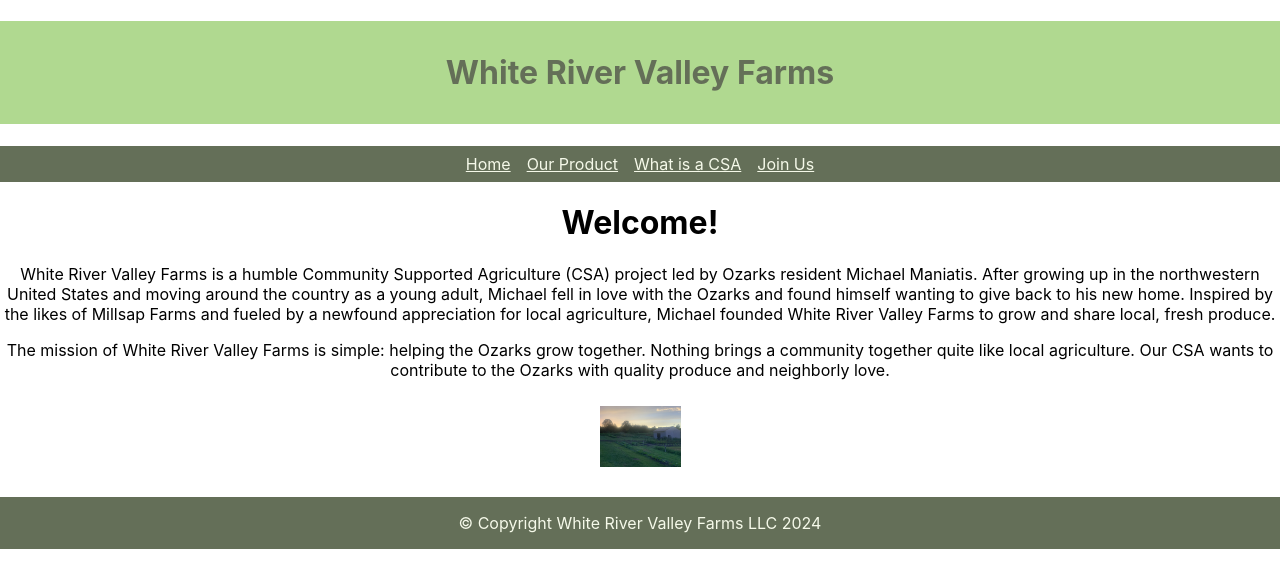
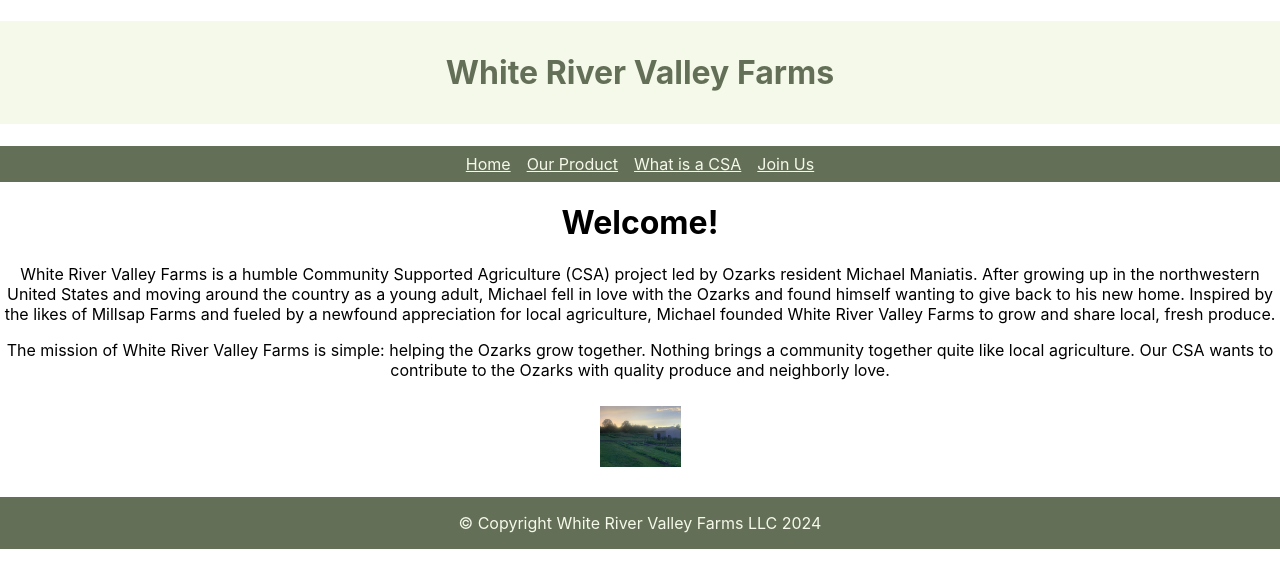
Before and after one commit to SeanGreeley/Fall2024_SCP_WhiteRiverValleyFarms, a React (Create React App) app in the folder my-app/: page / in a window 1280 px wide. Shown: the top 588 px of the page. Built offline with nearby package versions, Linux system fonts and the light colour scheme.

Commit message:
github setup/TEST

```diff
--- a/my-app/src/module/header.js
+++ b/my-app/src/module/header.js
@@ -5,7 +5,7 @@ import NavBar from './navbar';
 function Header() {
     const styles = {
         color: colors.darkGreen,
-        backgroundColor: colors.lightGreen,
+        backgroundColor: colors.ivory,
         padding: '1em'
     };
     return (
```
